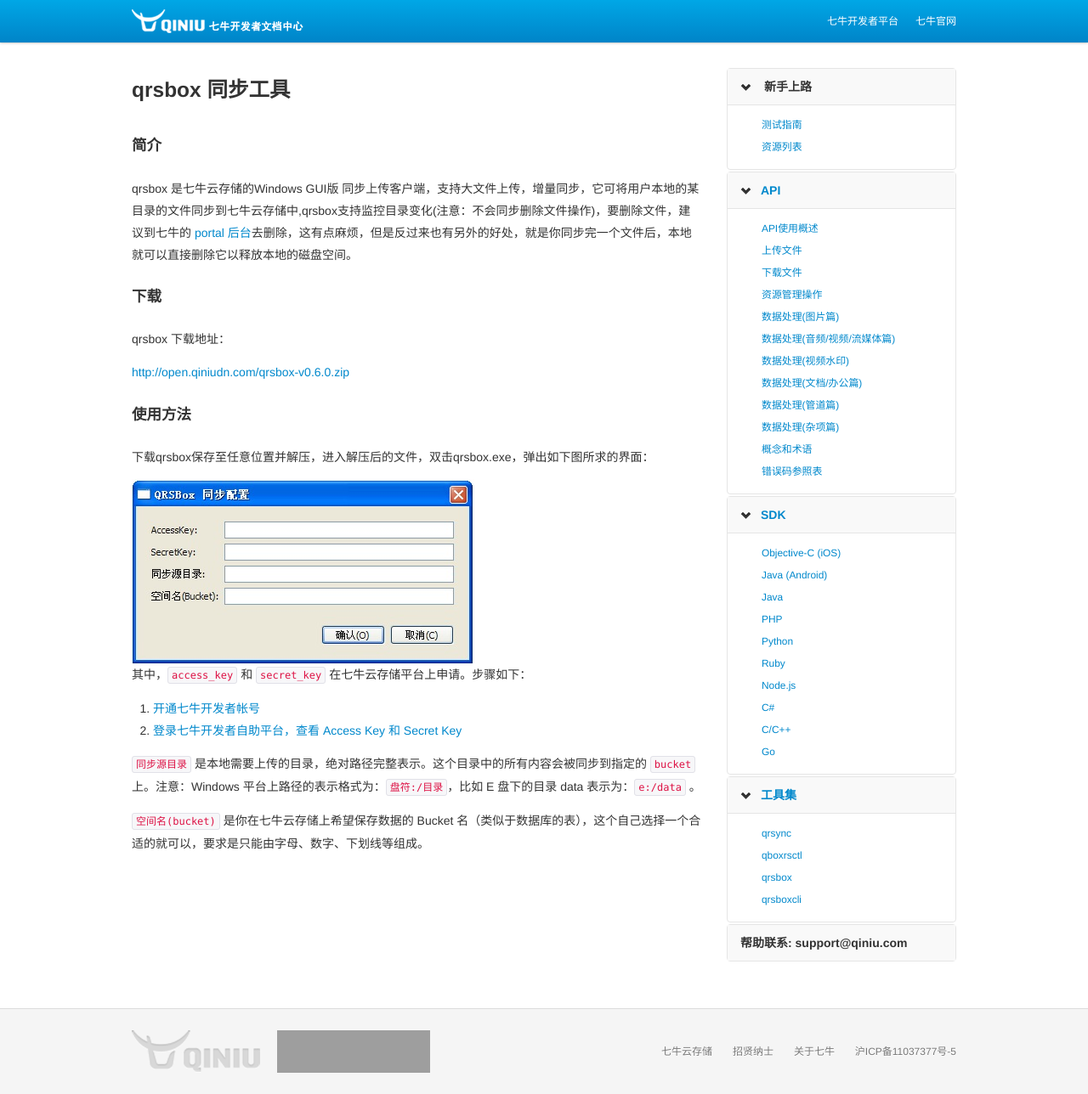
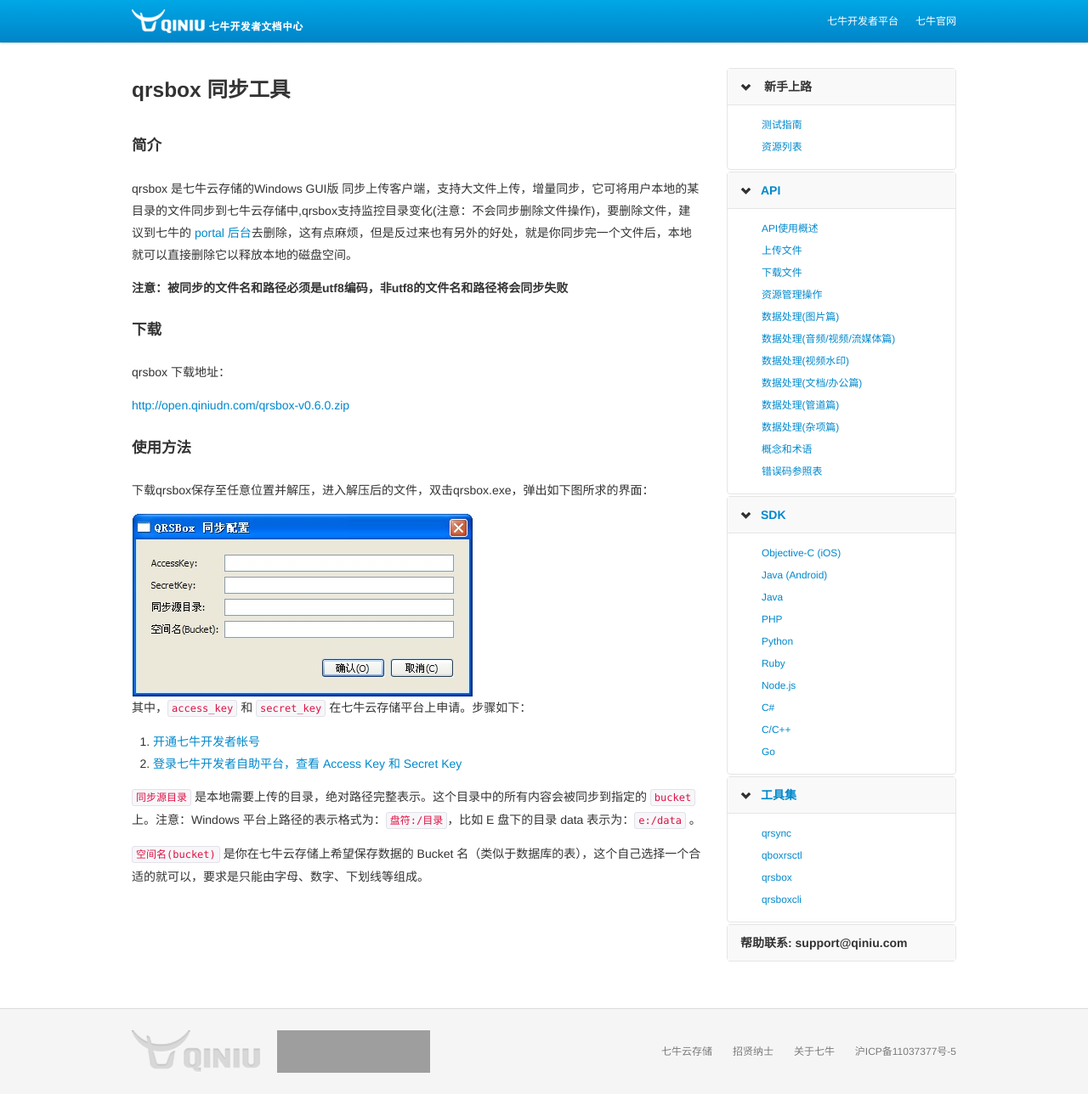
Before and after one commit to qiniu/docs.qiniu.com, a Jekyll site: the page built from tools/qrsbox.markdown, in a window 1280 px wide and 1288 px high. Shown: the whole window at 85% size. Built offline with Jekyll 4.4.1, drawn with Linux system fonts in a browser that asks for light colours; nearby versions of some CDN libraries; library files that are not in the unit come from our copies; grey boxes are pictures that could not be loaded.

Commit message:
add warning of utf8 keys

```diff
--- a/tools/qrsbox.markdown
+++ b/tools/qrsbox.markdown
@@ -8,6 +8,7 @@
 
 qrsbox 是七牛云存储的Windows GUI版 同步上传客户端，支持大文件上传，增量同步，它可将用户本地的某目录的文件同步到七牛云存储中,qrsbox支持监控目录变化(注意：不会同步删除文件操作)，要删除文件，建议到七牛的 [portal 后台](https://portal.qiniu.com/)去删除，这有点麻烦，但是反过来也有另外的好处，就是你同步完一个文件后，本地就可以直接删除它以释放本地的磁盘空间。
 
+**注意：被同步的文件名和路径必须是utf8编码，非utf8的文件名和路径将会同步失败**
 
 ## 下载
 
```
